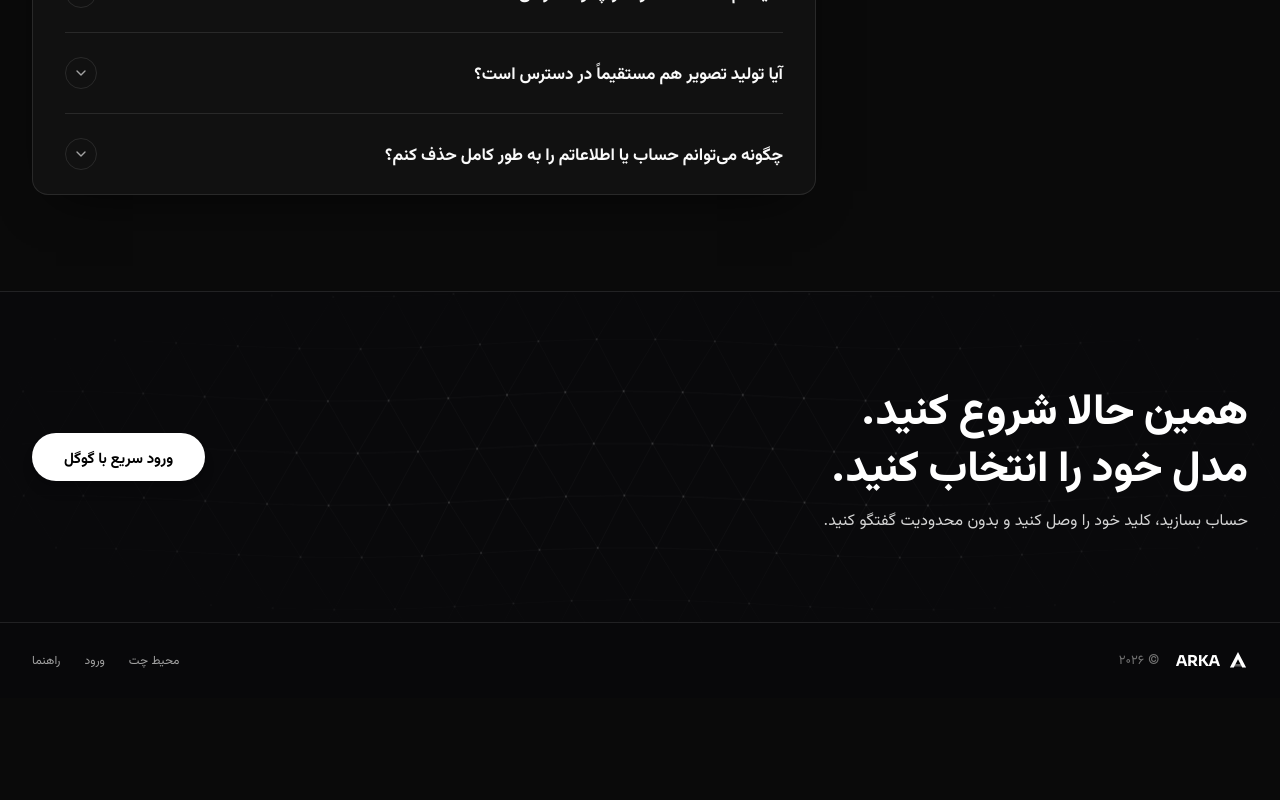
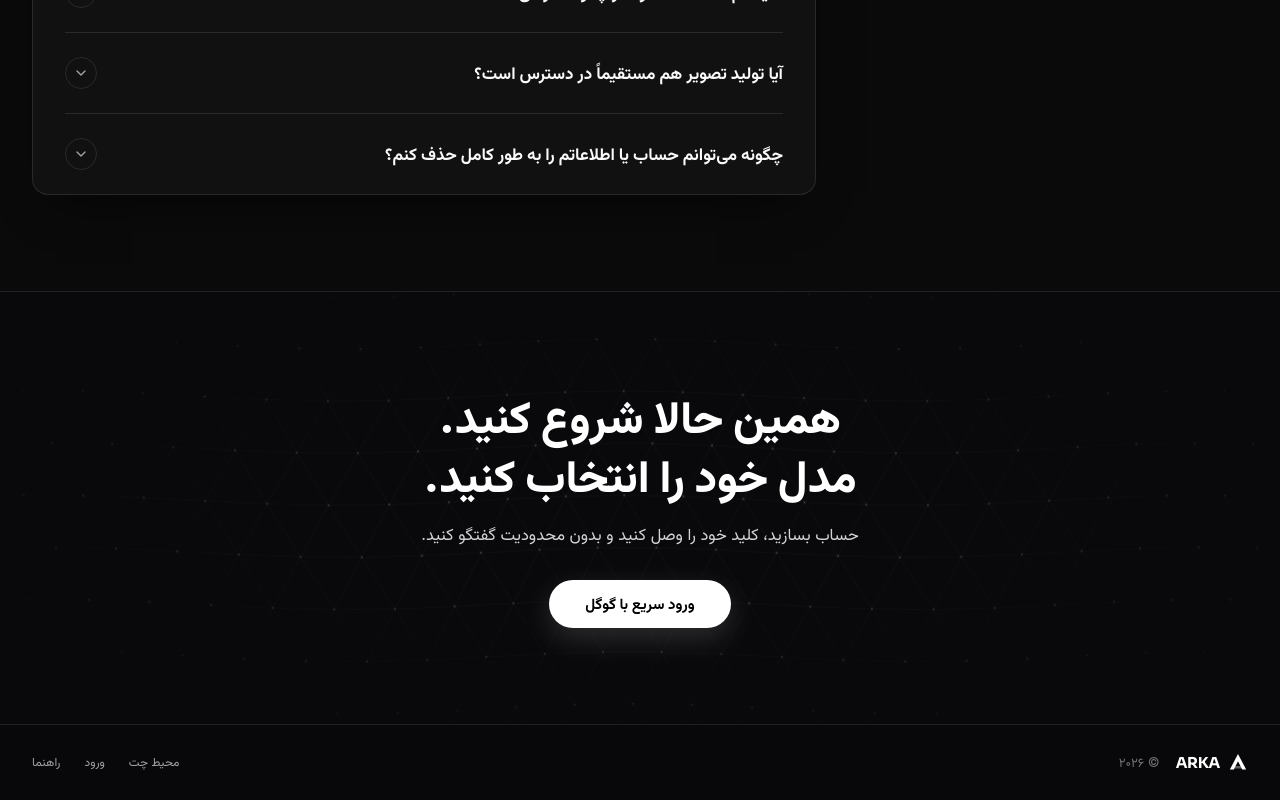
Before and after one commit to AliRezaC-xrol/Arka-Ai, a Next.js app: page / in a window 1280 px wide. Shown: the part 3761-4561 px from the top of the page. Before the commit the page ends 4459 px from the top, so only its background shows below. Built offline with nearby package versions, Linux system fonts and the light colour scheme; no server answers.

Commit message:
style: center-align bottom cta heading, subtitle and google login button

```diff
--- a/src/app/page.tsx
+++ b/src/app/page.tsx
@@ -243,7 +243,7 @@ export default async function Home() {
           </div>
         </section>
 
-        {/* ================= Dark CTA ================= */}
+        {/* ================= Dark CTA (Centered) ================= */}
         <section className="relative overflow-hidden border-t border-line bg-[#09090b] text-white">
           <div
             aria-hidden
@@ -251,23 +251,23 @@ export default async function Home() {
           >
             <MeshCanvas spacing={60} />
           </div>
-          <div className="relative mx-auto flex w-full max-w-7xl flex-col items-start justify-between gap-8 px-5 py-18 sm:px-8 lg:flex-row lg:items-center lg:py-22">
-            <div>
-              <h2 className="text-[2.2rem] font-extrabold leading-[1.3] text-white sm:text-[2.7rem]">
+          <div className="relative mx-auto flex w-full max-w-4xl flex-col items-center justify-center text-center px-5 py-20 sm:px-8 lg:py-24">
+            <h2 className="text-[2.2rem] font-extrabold leading-[1.3] text-white sm:text-[2.8rem] text-center">
               همین حالا شروع کنید.
               <br />
               مدل خود را انتخاب کنید.
             </h2>
-              <p className="mt-3 text-[16px] text-neutral-300">
+            <p className="mt-4 text-[16.5px] text-neutral-300 text-center max-w-xl mx-auto leading-relaxed">
               حساب بسازید، کلید خود را وصل کنید و بدون محدودیت گفتگو کنید.
             </p>
-            </div>
+            <div className="mt-8 flex justify-center">
               <Link
                 href="/login"
-              className="inline-flex h-12 shrink-0 items-center rounded-full bg-white px-8 text-[15px] font-bold text-black transition-all hover:bg-neutral-200 hover:scale-105 active:scale-95 shadow-lg"
+                className="inline-flex h-12 shrink-0 items-center justify-center rounded-full bg-white px-9 text-[15px] font-bold text-black transition-all hover:bg-neutral-200 hover:scale-105 active:scale-95 shadow-[0_10px_30px_rgba(255,255,255,0.15)]"
               >
                 ورود سریع با گوگل
               </Link>
+            </div>
           </div>
         </section>
       </main>
```
Also changed, not shown: 1 other file (tests, documents, lock files or other folders). Lines whose indentation alone changed are shown as unchanged.
